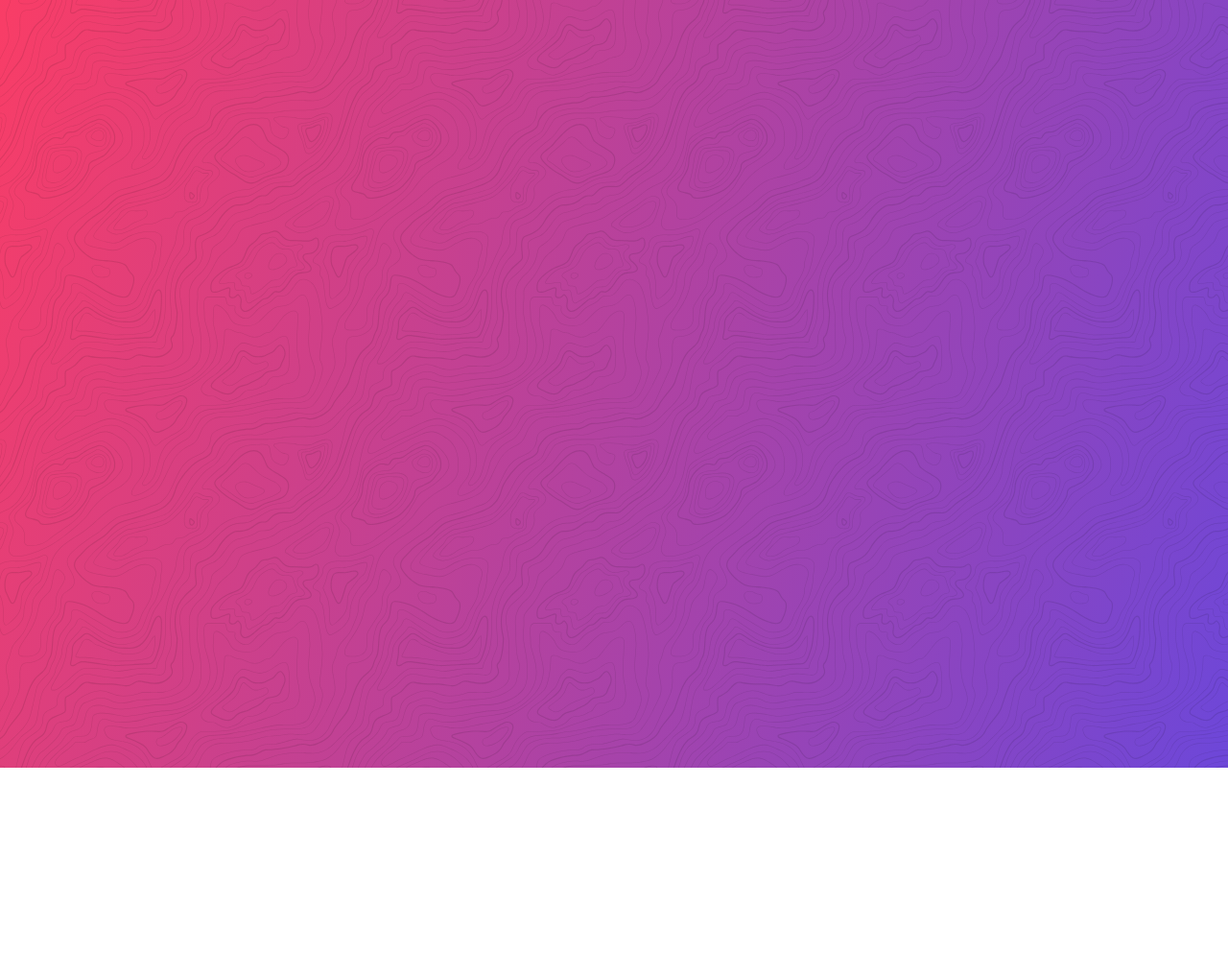
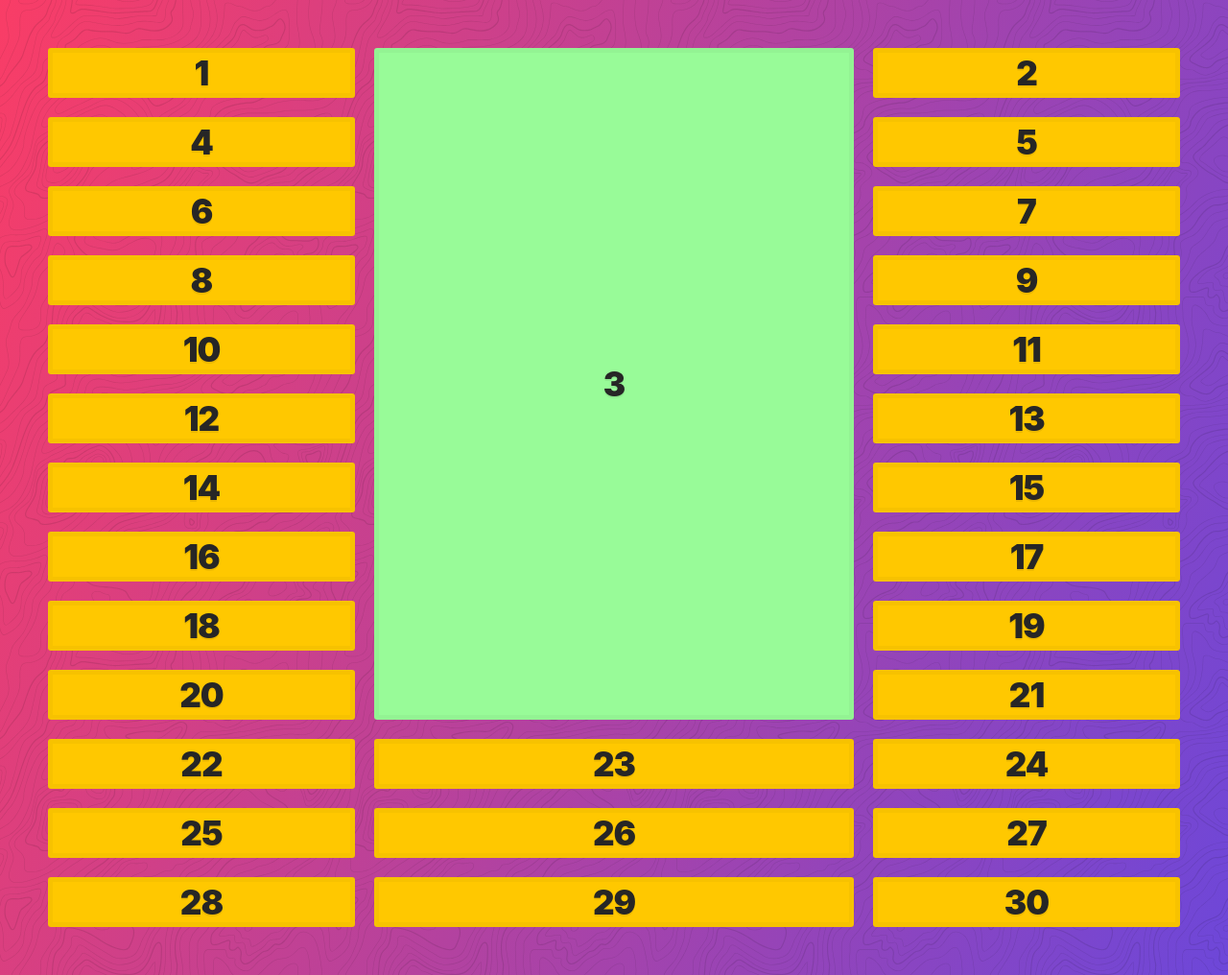
Before and after one commit to UnionPAC/learn-css-grid, a website: page 15 - Naming Lines in CSS Grid/index.html in a window 1280 px wide. Shown: the whole page at 96% size. Before the commit the page ends 800 px from the top, so only its background shows below. Drawn offline with Linux system fonts and the light colour scheme.

Commit message:
learned about custom grid line names

```diff
--- a/15 - Naming Lines in CSS Grid/index.html
+++ b/15 - Naming Lines in CSS Grid/index.html
@@ -1,13 +1,44 @@
 <!DOCTYPE html>
 <html lang="en">
-<head>
-    <meta charset="UTF-8">
-    <meta name="viewport" content="width=device-width, initial-scale=1.0">
-    <link rel="stylesheet" href="../assets/style.css">
-    <link rel="stylesheet" href="style.css">
-    <title>Document</title>
-</head>
-<body>
-
-</body>
+  <head>
+    <meta charset="UTF-8" />
+    <meta name="viewport" content="width=device-width, initial-scale=1.0" />
+    <link rel="stylesheet" href="../assets/style.css" />
+    <link rel="stylesheet" href="style.css" />
+    <title>Naming Lines - CSS Grid</title>
+  </head>
+  <body>
+    <div class="container">
+      <div class="item item1">1</div>
+      <div class="item item2">2</div>
+      <div class="item item3">3</div>
+      <div class="item item4">4</div>
+      <div class="item item5">5</div>
+      <div class="item item6">6</div>
+      <div class="item item7">7</div>
+      <div class="item item8">8</div>
+      <div class="item item9">9</div>
+      <div class="item item10">10</div>
+      <div class="item item11">11</div>
+      <div class="item item12">12</div>
+      <div class="item item13">13</div>
+      <div class="item item14">14</div>
+      <div class="item item15">15</div>
+      <div class="item item16">16</div>
+      <div class="item item17">17</div>
+      <div class="item item18">18</div>
+      <div class="item item19">19</div>
+      <div class="item item20">20</div>
+      <div class="item item21">21</div>
+      <div class="item item22">22</div>
+      <div class="item item23">23</div>
+      <div class="item item24">24</div>
+      <div class="item item25">25</div>
+      <div class="item item26">26</div>
+      <div class="item item27">27</div>
+      <div class="item item28">28</div>
+      <div class="item item29">29</div>
+      <div class="item item30">30</div>
+    </div>
+  </body>
 </html>
--- a/15 - Naming Lines in CSS Grid/style.css
+++ b/15 - Naming Lines in CSS Grid/style.css
@@ -0,0 +1,12 @@
+.container {
+  display: grid;
+  grid-gap: 20px;
+  grid-template-columns: [site-left] 1fr [content-start] 500px [content-end] 1fr [site-right];
+  grid-template-rows: [content-top] repeat(10, auto) [content-bottom];
+}
+
+.item3 {
+    background-color: palegreen;
+    grid-column: content-start;
+    grid-row: content-top / content-bottom;
+}
```
